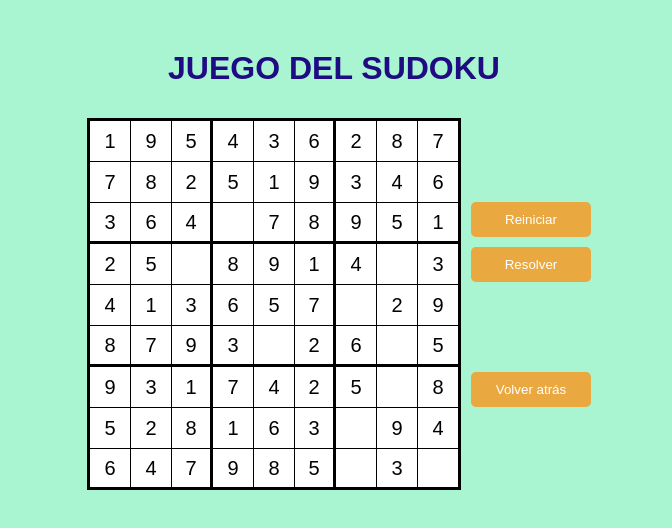
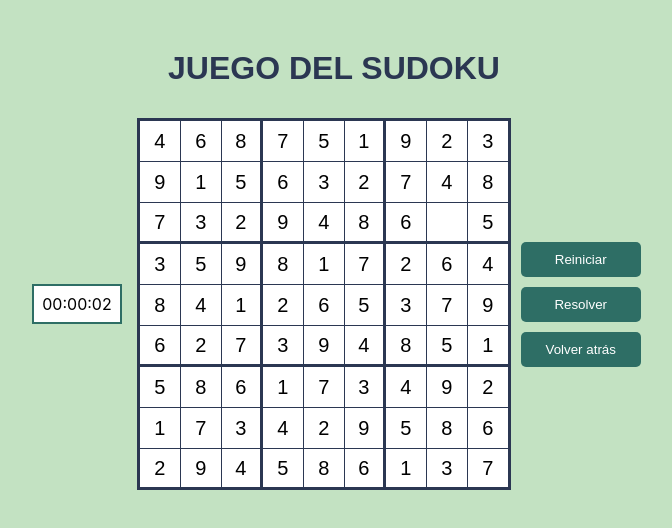
Before and after one commit to itziarpb/sudoku, a React (Create React App) app: page / in a window 1280 px wide. Both pictures are taken after a click on the button "Muy fácil". Shown: the top 528 px of the page, without its empty margins (306-978 px from the left). Built offline with nearby package versions, Linux system fonts and the light colour scheme; a web font is replaced by a local one.

Commit message:
Cronometro. Cambio de colores

```diff
--- a/src/App.css
+++ b/src/App.css
@@ -1,7 +1,7 @@
 h1 {
   text-align: center;
   margin-top: 50px;
-  color: rgb(31, 11, 130);
+  color: rgb(43, 55, 82);
   width: 30%;
   margin-inline: auto;
   font-family: 'Cantarell', sans-serif;
@@ -24,12 +24,12 @@ h3 {
 
 .difficulty-buttom {
   padding: 10px 20px;
-  background-color: #eaa840;
+  background-color: rgb(46, 110, 101);
   color: white;
   border: none;
   border-radius: 5px;
   cursor: pointer;
 }
 .difficulty-buttom:hover {
-  background-color: rgb(221, 150, 35);
+  background-color: rgb(51, 147, 134);
 }
--- a/src/Game.css
+++ b/src/Game.css
@@ -4,33 +4,6 @@
   align-items: center;
 }
 
-/* Formato de los botones */
-.game-bottoms {
-  display: flex;
-  flex-direction: column;
-  justify-content: center;
-  align-items: center;
-  gap: 10px;
-}
-
-.game-bottom {
-  padding: 10px 20px;
-  background-color: #eaa840;
-  color: white;
-  border: none;
-  border-radius: 5px;
-  cursor: pointer;
-  width: 120px;
-}
-
-.game-bottom:last-child {
-  margin-top: 80px;
-}
-
-.game-bottom:hover {
-  background-color: rgb(221, 150, 35);
-}
-/* Formato de los botones */
 
 /* Formato del sudoku */
 .sudoku-board {
@@ -41,7 +14,7 @@
   gap: 1px;
   width: 368px;
   height: 366px;
-  background: black;
+  background: rgb(43, 55, 82);
   padding: 3px;
 
 }
@@ -70,7 +43,7 @@
 
       /* Estilos especiales para los bloques de 3x3*/
 .sudoku-cell:nth-child(3n):not(:nth-child(9n)) {
-  border-right: 2px solid black;
+  border-right: 2px solid rgb(43, 55, 82);
 }
 .sudoku-cell:nth-child(27n),
 .sudoku-cell:nth-child(27n-1),
@@ -81,10 +54,45 @@
 .sudoku-cell:nth-child(27n-6),
 .sudoku-cell:nth-child(27n-7),
 .sudoku-cell:nth-child(27n-8) {
-  border-bottom: 2px solid black;
+  border-bottom: 2px solid rgb(43, 55, 82);
 }
 
 .wrong {
   color: red;
 }
 /* Formato del sudoku */
+
+/* Formato de los botones */
+.game-bottoms {
+  display: flex;
+  flex-direction: column;
+  justify-content:center ;
+  align-items: center;
+  gap: 10px;
+  height: 100%;
+}
+
+.game-bottom {
+  padding: 10px 20px;
+  background-color: rgb(46, 110, 101);
+  color: white;
+  border: none;
+  border-radius: 5px;
+  cursor: pointer;
+  width: 120px;
+}
+
+.game-bottom:hover {
+  background-color:  rgb(51, 147, 134);
+}
+/* Formato de los botones */
+
+/* Formato del cronometro */
+.chrono {
+  border: 2px solid  rgb(46, 110, 101);
+  padding: 8px;
+  margin: 5px;
+  background: white;
+
+}
+/* Formato del cronometro */
--- a/src/Game.jsx
+++ b/src/Game.jsx
@@ -6,14 +6,22 @@ const Game = (props) => {
     const [visibleSudoku, setVisibleSudoku] = useState([]); //el sudoku que verá el jugador al inicio
     const [inputSudoku, setInputSudoku] = useState([]); //almacena los valores que introduce el jugador
 
-    const [solutionSudoku, setsolutionSudoku] = useState([]); //almacena la solución para comprobar si esta correcto.
+    const [solutionSudoku, setSolutionSudoku] = useState([]); //almacena la solución para comprobar si esta correcto.
     const [wrongCells, setWrongCells] = useState([]);
+    const [winner, setWinner] = useState(false);
+
+    const [totalSeconds, setTotalSeconds] = useState(0); // almacena el tiempo total del contador
+    const [hours, setHours] = useState(0);
+    const [minutes, setMinutes] = useState(0);
+    const [seconds, setSeconds] = useState(0);
+
+
 
     //Funcion que genera el sudoku. 1ª obtiene una solucion del archivo .json. 2º elimina numeros para mostrarlo al jugador
     const generateSudoku = (difficulty) => {
 
         const randomIndex = Math.floor(Math.random() * sudokusJson.length);
-        setsolutionSudoku(JSON.parse(JSON.stringify(sudokusJson[randomIndex])));
+        setSolutionSudoku(JSON.parse(JSON.stringify(sudokusJson[randomIndex])));
 
         // Poner el numero de huecos vacíos en las coordenadas aleatorias que indica la prop.difficulty.
         const emptyIndexes = [];
@@ -54,17 +62,13 @@ const Game = (props) => {
 
     //Funcion que reestablece los valores iniciales.
     const handleRestart = () => {
-        // Mostrar una confirmación antes de reiniciar
         const confirmRestart = window.confirm("¿Estás seguro de que deseas reiniciar?");
         if (confirmRestart) {
             setInputSudoku(visibleSudoku.map(row => row.slice()));
         }
     }
 
-    //Funcion que vuelve al inicio
-    const handleBack = () => {
-        props.setShowGame(false);
-    }
+
 
     //Funcion que comprueba si la solucion es correcta
     const handleSolve = () => {
@@ -84,18 +88,46 @@ const Game = (props) => {
         setInputSudoku(newInputSudoku);
         setWrongCells(newWrongCells); // Actualizar las celdas incorrectas
         if (isSolved) {
+            setWinner(isSolved)
             alert("¡Enhorabuena! Has resuelto el sudoku correctamente.");
+            props.setShowGame(false);
         }
     }
 
 
+    //Funcion que vuelve al inicio
+    const handleBack = () => {
+        props.setShowGame(false);
+    }
+
     //Crea el sudoku cuando se carga el componente.
     useEffect(() => {
-        generateSudoku(props.difficulty)
+        generateSudoku(props.difficulty);
+
+        const intervalId = setInterval(() => {
+            if (!winner) {
+                setTotalSeconds((prevSeconds) => prevSeconds + 1)
+            }
+
+        }, 1000)
+        return () => { clearInterval(intervalId) }
+
+
     }, []);
+
+    useEffect(() => {
+        const h = Math.floor(totalSeconds / 3600);
+        const m = Math.floor((totalSeconds % 3600) / 60);
+        const s = totalSeconds % 60;
+        setHours(h);
+        setMinutes(m);
+        setSeconds(s);
+    }, [totalSeconds]);
+
 
     return (
         <div className="game">
+            <div className="chrono">{hours.toString().padStart(2, '0')}:{minutes.toString().padStart(2, '0')}:{seconds.toString().padStart(2, '0')}</div>
             <div className="sudoku-board">
                 {inputSudoku.map((row, rowIndex) => (
                     row.map((cell, colIndex) => (
@@ -114,10 +146,11 @@ const Game = (props) => {
                 ))}
             </div>
             <div className="game-bottoms">
-            <button className="game-bottom" onClick={handleRestart}>Reiniciar</button>
-            <button className="game-bottom" onClick={handleSolve}>Resolver</button>
-            <button className="game-bottom" onClick={handleBack}>Volver atrás</button>
+                <button className="game-bottom" onClick={handleRestart}>Reiniciar</button>
+                <button className="game-bottom" onClick={handleSolve}>Resolver</button>
+                <button className="game-bottom" onClick={handleBack}>Volver atrás</button>
             </div>
+
         </div>
     )
 }
--- a/src/Home.jsx
+++ b/src/Home.jsx
@@ -2,6 +2,8 @@ import React, { useState, useEffect } from 'react'
 import Button from 'react-bootstrap/Button';
 import ButtonGroup from 'react-bootstrap/ButtonGroup';
 import Game from './Game';
+import Create from './create';
+
 
 const Home = () => {
     const [showGame, setShowGame] = useState(false);
@@ -22,19 +24,23 @@ const Home = () => {
     return (
         <div>
             {showGame ? (
+                <div>
                 <Game difficulty={difficulty} setShowGame={handleBack} />
+                </div>
             ) : (
                 <div>
 
                     <h3>Elige la dificultad</h3>
                     <ButtonGroup aria-label="Basic example" className="buttonGroup" variant="vertical">
-                        <Button className="difficulty-buttom" onClick={() => handleGenerate(10)}>Muy fácil</Button>
+                        <Button className="difficulty-buttom" onClick={() => handleGenerate(1)}>Muy fácil</Button>
                         <Button className="difficulty-buttom" onClick={() => handleGenerate(20)}>Fácil</Button>
                         <Button className="difficulty-buttom" onClick={() => handleGenerate(30)}>Medio</Button>
                         <Button className="difficulty-buttom" onClick={() => handleGenerate(40)}>Difícil</Button>
                         <Button className="difficulty-buttom" onClick={() => handleGenerate(50)}>Muy difícil</Button>
                     </ButtonGroup>
+
                 </div>
+
             )}
 
         </div>
--- a/src/index.css
+++ b/src/index.css
@@ -1,6 +1,6 @@
 body {
   margin: 0;
-  background-color: rgba(155, 244, 201, 0.849);
+  background-color: rgb(195, 226, 194);
   font-family: -apple-system, BlinkMacSystemFont, 'Segoe UI', 'Roboto', 'Oxygen',
     'Ubuntu', 'Cantarell', 'Fira Sans', 'Droid Sans', 'Helvetica Neue',
     sans-serif;
```
